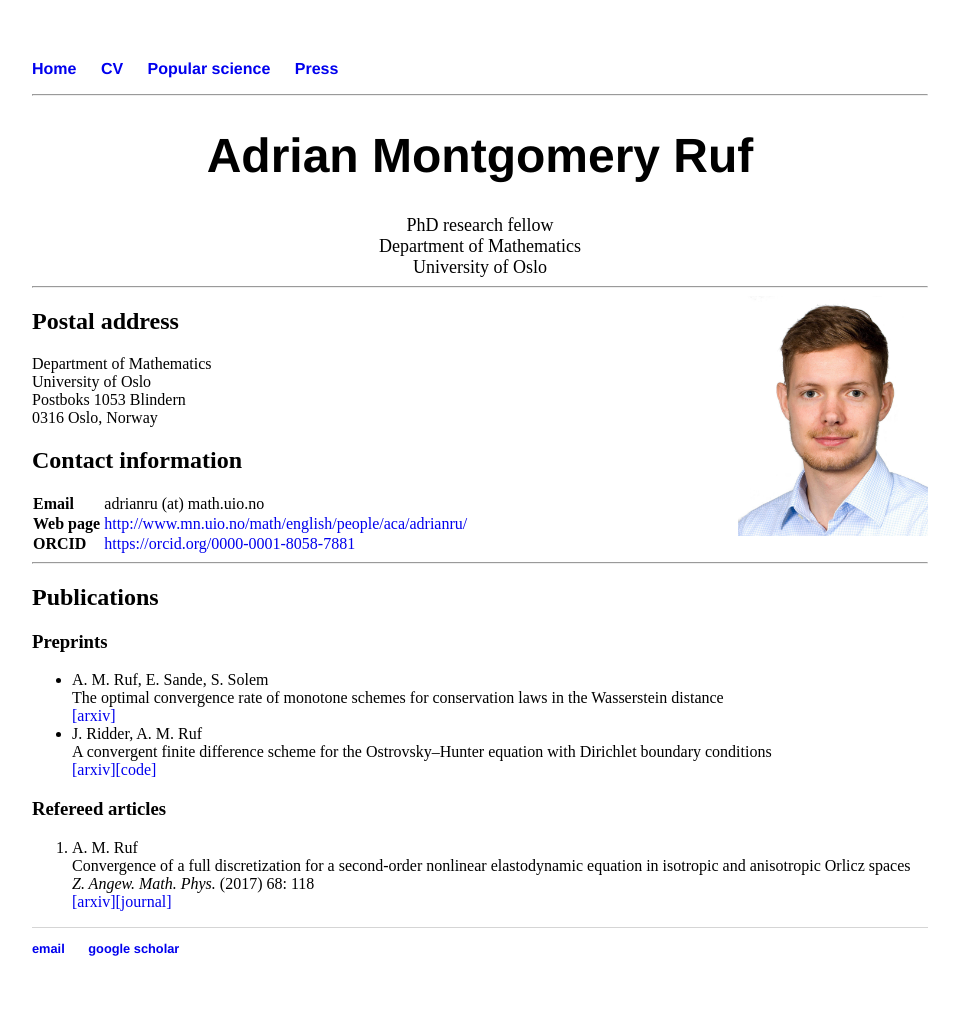
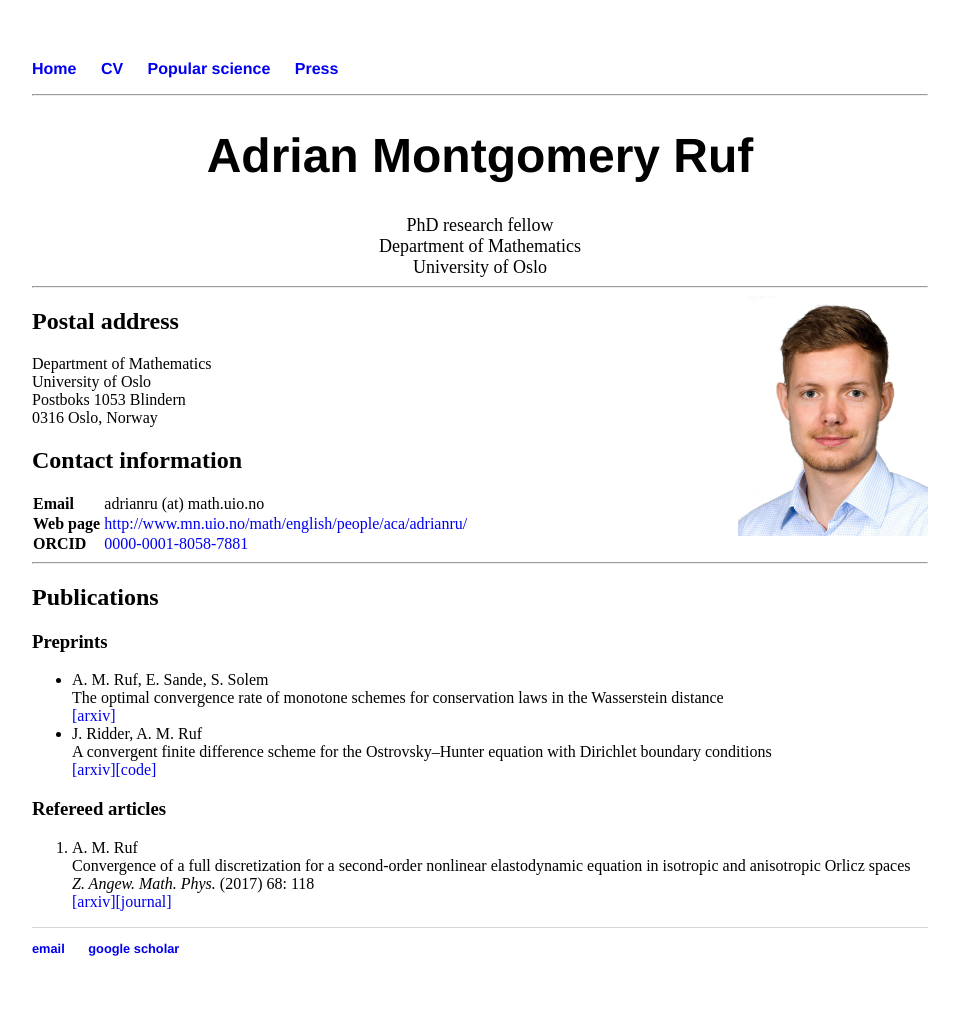
Before and after one commit to adrianmruf/adrianmruf.github.io, a Jekyll site: the page built from index.html, in a window 1280 px wide. Shown: the whole page, without its empty margins (160-1119 px from the left). Built offline with Jekyll 4.4.1, drawn with Linux system fonts in a browser that asks for light colours; some of the changed lines change nothing that is shown.

Commit message:
Update index.html

```diff
--- a/index.html
+++ b/index.html
@@ -41,7 +41,7 @@ th {
  	 </tr>
 	 <tr>
 	 <th>ORCID</td>
-	 <td><a href="https://orcid.org/0000-0001-8058-7881">https://orcid.org/0000-0001-8058-7881</td>
+<td><a href="https://orcid.org/0000-0001-8058-7881">0000-0001-8058-7881</a></td>
 	 </tr>
 
 </table>
```
